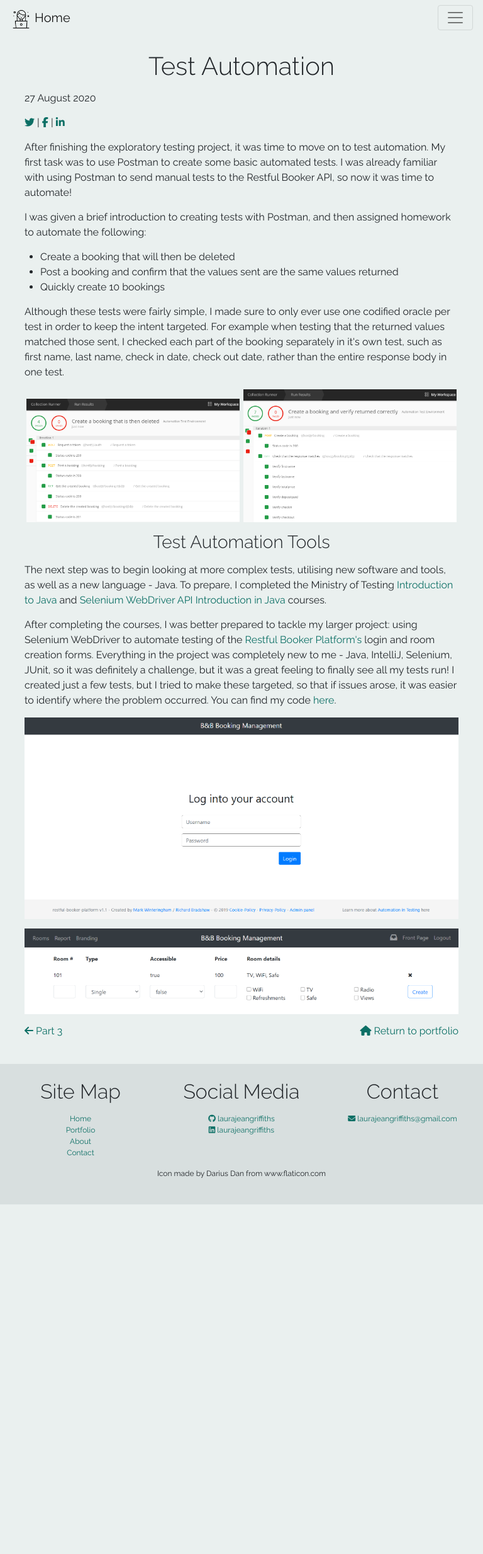
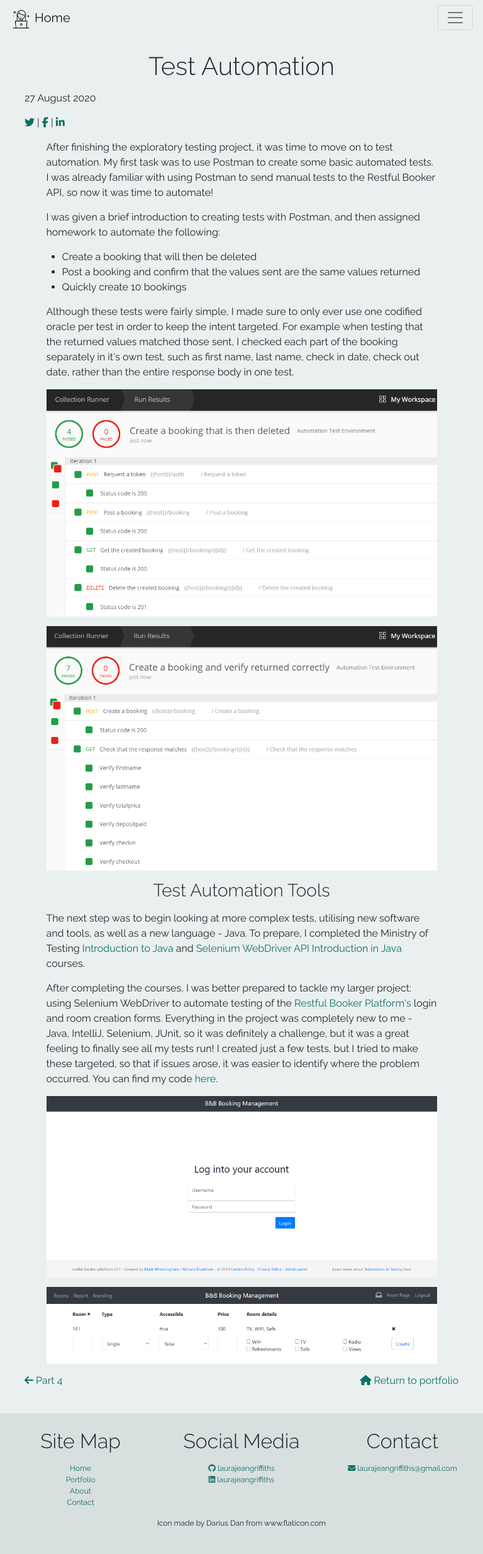
Before and after one commit to laurajeangriffiths/laurajeangriffiths.github.io, a Jekyll site: the page built from _posts/2020-08-27-test-automation.html, in a window 768 px wide. Shown: the whole page at 63% size. Built offline with Jekyll 4.4.1, drawn with Linux system fonts in a browser that asks for light colours; nearby versions of some CDN libraries; before the commit the page ends 1912 px from its top, so only the background shows below that.

Commit message:
Portfolio additions
Additional portfolio updates

```diff
--- a/_layouts/portfolio.html
+++ b/_layouts/portfolio.html
@@ -63,18 +63,18 @@
         </div>
         </a>
       </div>
-    <!-- <div class="card text-center mb-3">
+    <div class="card text-center mb-3">
       <a href="/portfolio/2020/06/19/summary-report.html" id="blog-link" alt="Link to summary report blog post">
       <img src="/img/blog/Info.jpg" class="card-img-top" id="blog-link" alt="Image of sketchnotes">
       <div class="blockquote mb-0 card-body">
-        <p>Summary Report Findings</p>
+        <p>Summary Report</p>
         <footer class="blockquote-footer">
           <small class="text-muted">
             Exploratory testing: Part 4
           </small>
         </footer>
       </div>
-    </div> -->
+    </div>
     <div class="card text-center mb-3">
       <a href="/portfolio/2020/08/27/test-automation.html" id="blog-link" alt="Link to test automation blog post">
       <img src="/img/blog/Cogs.jpeg" class="card-img-top" alt="Image of cogs">
--- a/_posts/2020-06-15-bug-reports.html
+++ b/_posts/2020-06-15-bug-reports.html
@@ -50,7 +50,7 @@
   <div class="portfolio-return">
     <a href="/portfolio/" alt="Return to portfolio"><p><i class="fas fa-home"></i> Return to portfolio</p></a>
   </div>
-  <!-- <div class="next-post">
+  <div class="next-post">
     <a href="/portfolio/2020/06/19/summary-report.html" alt="Link to summary reports post"><p>Part 4 <i class="fas fa-arrow-right"></i></p></a>
-  </div> -->
+  </div>
 </div>
--- a/_posts/2020-08-27-test-automation.html
+++ b/_posts/2020-08-27-test-automation.html
@@ -47,7 +47,7 @@
 
 <div class="page-nav">
   <div class="previous-post">
-    <a href="/portfolio/2020/05/04/bug-reports.html" alt="Return to bug report post"><p> <i class="fas fa-arrow-left"></i> Part 3</p></a>
+    <a href="/portfolio/2020/06/19/summary-report.html" alt="Return to summary report post"><p> <i class="fas fa-arrow-left"></i> Part 4</p></a>
   </div>
   <div class="portfolio-return">
     <a href="/portfolio/" alt="Return to portfolio"><p><i class="fas fa-home"></i> Return to portfolio</p></a>
--- a/assets/responsive.css
+++ b/assets/responsive.css
@@ -1,42 +1,45 @@
 @media screen and (max-width: 800px){
 
-  .container-1, .container-2, .container-3, .container-4, .container-5 {
+  .container-1, .container-2, .container-3, .container-4, .container-5, .container-7 {
     display: flex;
     flex-flow: row wrap;
     justify-content: space-around;
   }
 
-  .quality-text, .quality-1, .sketchnotes-img, .br1 {
+  .quality-text, .quality-1, .sketchnotes-img, .br1, .TAtext1 {
     order: 1;
   }
 
-  .quality-table, .quality-characteristics, .sketchnotes-text, .bug-report1 {
+  .quality-table, .quality-characteristics, .sketchnotes-text, .bug-report1, .TA1 {
     order: 2;
   }
 
-  .risk-table, .br2, .project-info2 {
+  .risk-table, .br2, .project-info2, .TA2 {
     order: 3;
   }
 
-  .risks-list, .bug-report2 {
+  .risks-list, .bug-report2, .TAtext2 {
     order: 4;
   }
 
-  .project-info1, .br3  {
+  .project-info1, .br3, .TA3  {
     order: 5;
+  }
+
+  .project-info, .TA4 {
+    order: 6;
   }
 
   .project-info {
     margin-left: 5%;
     margin-right: 5%;
-    order: 6;
   }
 
-  .bio, .container-1, .container-2, .container-3, .container-4, .container-5, .project-info, .project-info1, .project-info2, .sketch-info {
+  .bio, .container-1, .container-2, .container-3, .container-4, .container-5, .project-info, .project-info1, .project-info2, .sketch-info, .container-7 {
     max-width: 90%;
   }
 
-  .quality-text, .quality-1, .sketchnotes-img, .br1, .quality-table, .quality-characteristics, .sketchnotes-text, .bug-report1, .risk-table, .br2, .risks-list, .bug-report2, .br3 {
+  .quality-text, .quality-1, .sketchnotes-img, .br1, .quality-table, .quality-characteristics, .sketchnotes-text, .bug-report1, .risk-table, .br2, .risks-list, .bug-report2, .br3, .TA1, .TA2 {
     max-width: 100%;
   }
 
@@ -44,7 +47,7 @@
     font-size: 14px;
   }
 
-  .container-1, .container-2, .container-3, .container-4, .container-5, .sketch-info, .project-info2 {
+  .container-1, .container-2, .container-3, .container-4, .container-5, .sketch-info, .project-info2, .container-7 {
     margin-left: auto;
     margin-right: auto;
   }
@@ -63,7 +66,7 @@
 }
 
 @media screen and (min-width: 576px) and (max-width: 800px){
-  footer {
+  footer, .TA1, .TA2 {
     max-width: 100%;
   }
 
```
Also changed, not shown: _posts/2020-06-19-summary-report.html (added, +31 -0 lines).
